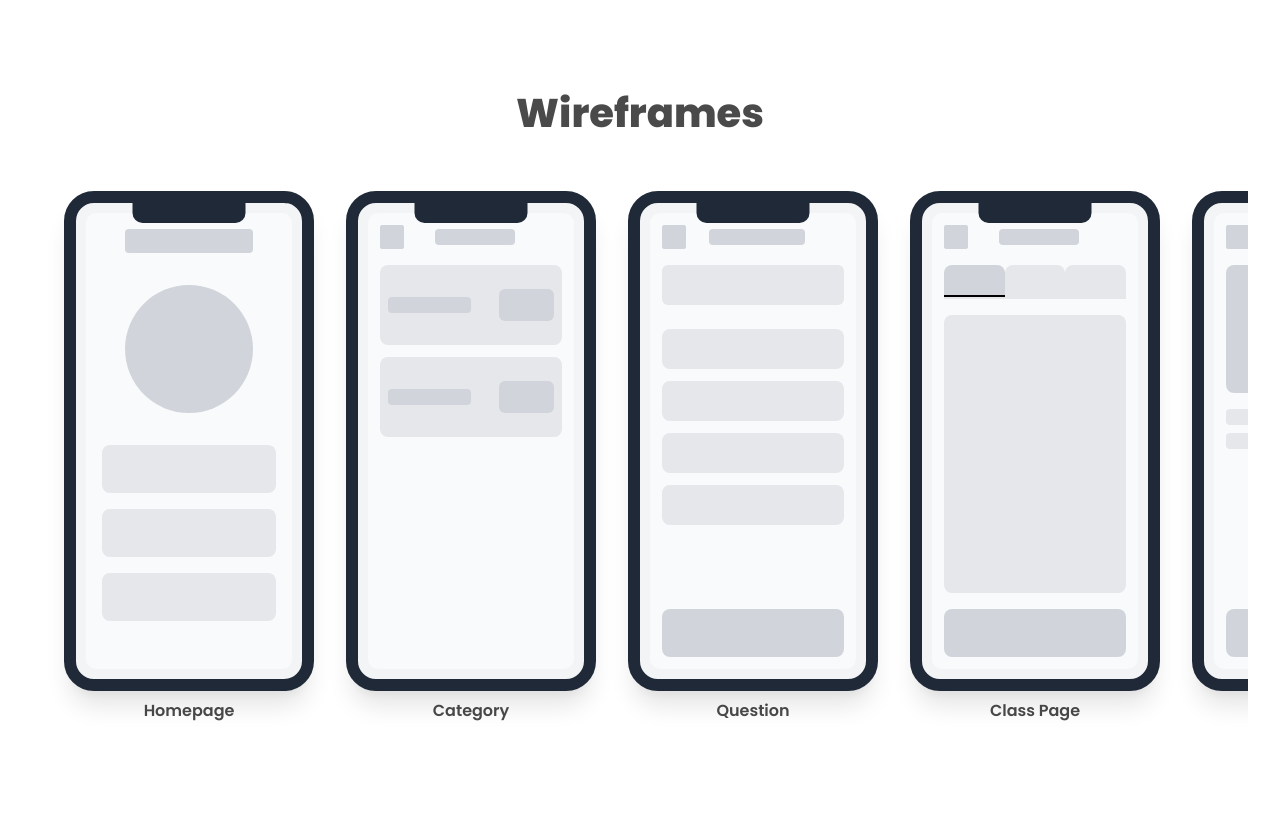
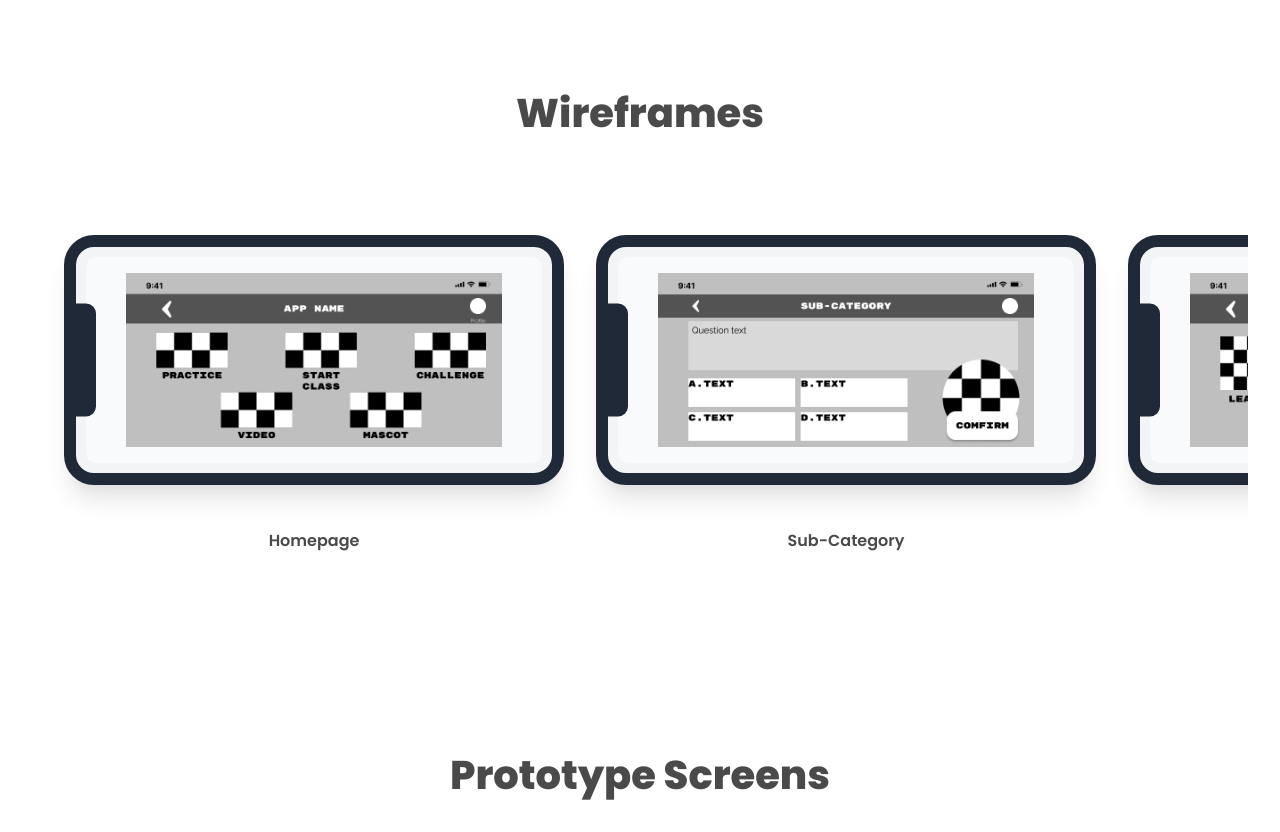
Before and after one commit to huaqianzheng-cyber/huaqianzheng-cyber.github.io, a plain HTML site: page index.html in a window 1280 px wide. Shown: the part 5855-6687 px from the top of the page. Drawn offline with nearby package versions, Linux system fonts and the light colour scheme.

Commit message:
wireframes

```diff
--- a/index.html
+++ b/index.html
@@ -68,13 +68,13 @@
         .phone-mockup::before {
             content: '';
             position: absolute;
-            top: 0px;
-            left: 50%;
-            transform: translateX(-50%);
-            width: 50%;
-            height: 20px;
+            left: 0px;
+            top: 50%;
+            transform: translateY(-50%);
+            height: 50%;
+            width: 20px;
             background: #1f2937;
-            border-bottom-left-radius: 10px;
+            border-top-right-radius: 10px;
             border-bottom-right-radius: 10px;
         }
 
@@ -130,7 +130,8 @@
         }
 
         .flow-connector {
-            height: 4rem; /* 64px */
+            height: 4rem;
+            /* 64px */
             margin-top: 1rem;
             margin-bottom: 1rem;
         }
@@ -728,15 +729,15 @@
 
             <!-- User Flow for Return Users -->
             <div class="mt-24">
-                <h3 class="text-center text-3xl font-bold mb-12" style="color: var(--primary-green-dark);">User task flow : Return User - Child</h3>
+                <h3 class="text-center text-3xl font-bold mb-12" style="color: var(--primary-green-dark);">User task
+                    flow : Return User - Child</h3>
                 <div class="flex flex-col items-center">
                     <!-- Main Container -->
                     <div class="max-w-6xl w-full">
                         <div class="bg-white rounded-xl shadow-lg p-8">
-                            <img src="/assets/user-flow-return-user.png"
-                                 alt="User flow diagram for return users"
-                                 class="w-full object-contain"
-                                 style="border: 2px dashed #daedbf; border-radius: 12px; padding: 2rem;">
+                            <img src="/assets/user-flow-return-user.png" alt="User flow diagram for return users"
+                                class="w-full object-contain"
+                                style="border: 2px dashed #daedbf; border-radius: 12px; padding: 2rem;">
                         </div>
                     </div>
                 </div>
@@ -749,105 +750,58 @@
             <div class="flex overflow-x-auto space-x-8 pb-4 px-8 horizontal-scroll-container">
                 <!-- Wireframe 1: Homepage -->
                 <div class="text-center flex-shrink-0">
-                    <div class="phone-mockup">
-                        <div class="phone-screen bg-gray-50 p-4 justify-start">
-                            <div class="h-6 w-32 bg-gray-300 rounded mx-auto mb-8"></div>
-                            <div class="w-32 h-32 bg-gray-300 rounded-full mx-auto mb-8"></div>
-                            <div class="space-y-4 w-full">
-                                <div class="h-12 w-full bg-gray-200 rounded-lg"></div>
-                                <div class="h-12 w-full bg-gray-200 rounded-lg"></div>
-                                <div class="h-12 w-full bg-gray-200 rounded-lg"></div>
-                            </div>
+                    <div class="phone-mockup transform origin-center"
+                        style="width: 500px; height: 250px; margin: 44px 0;">
+                        <div class="phone-screen bg-gray-50 p-4 flex items-center justify-center">
+                            <img src="/assets/wireframe-1.png" alt="Homepage wireframe"
+                                class="w-full h-full object-contain">
                         </div>
                     </div>
                     <p class="mt-2 font-semibold">Homepage</p>
                 </div>
-                <!-- Wireframe 2: Category -->
+                <!-- Wireframe 2: Sub-Category -->
                 <div class="text-center flex-shrink-0">
-                    <div class="phone-mockup">
-                        <div class="phone-screen bg-gray-50 p-3 justify-start">
-                            <div class="flex items-center justify-between mb-4">
-                                <div class="w-6 h-6 bg-gray-300 rounded-sm"></div>
-                                <div class="h-4 w-20 bg-gray-300 rounded"></div>
-                                <div class="w-4 h-4"></div>
-                            </div>
-                            <div class="space-y-3">
-                                <div class="h-20 w-full bg-gray-200 rounded-lg p-2">
-                                    <div class="flex justify-between items-center h-full">
-                                        <div class="w-1/2 h-4 bg-gray-300 rounded"></div>
-                                        <div class="w-1/3 h-8 bg-gray-300 rounded-md"></div>
-                                    </div>
-                                </div>
-                                <div class="h-20 w-full bg-gray-200 rounded-lg p-2">
-                                    <div class="flex justify-between items-center h-full">
-                                        <div class="w-1/2 h-4 bg-gray-300 rounded"></div>
-                                        <div class="w-1/3 h-8 bg-gray-300 rounded-md"></div>
-                                    </div>
-                                </div>
-                            </div>
+                    <div class="phone-mockup transform origin-center"
+                        style="width: 500px; height: 250px; margin: 44px 0;">
+                        <div class="phone-screen bg-gray-50 p-4 flex items-center justify-center">
+                            <img src="/assets/wireframe-2.png" alt="Sub-Category wireframe"
+                                class="w-full h-full object-contain">
                         </div>
                     </div>
-                    <p class="mt-2 font-semibold">Category</p>
+                    <p class="mt-2 font-semibold">Sub-Category</p>
                 </div>
-                <!-- Wireframe 3: Question -->
+                <!-- Wireframe 3: Class Page -->
                 <div class="text-center flex-shrink-0">
-                    <div class="phone-mockup">
-                        <div class="phone-screen bg-gray-50 p-3">
-                            <div class="flex items-center justify-between mb-4">
-                                <div class="w-6 h-6 bg-gray-300 rounded-sm"></div>
-                                <div class="h-4 w-24 bg-gray-300 rounded"></div>
-                                <div class="w-4 h-4"></div>
-                            </div>
-                            <div class="flex-grow flex flex-col justify-start">
-                                <div class="w-full h-10 bg-gray-200 rounded-md mb-6"></div>
-                                <div class="space-y-3 flex-grow">
-                                    <div class="h-10 w-full bg-gray-200 rounded-lg"></div>
-                                    <div class="h-10 w-full bg-gray-200 rounded-lg"></div>
-                                    <div class="h-10 w-full bg-gray-200 rounded-lg"></div>
-                                    <div class="h-10 w-full bg-gray-200 rounded-lg"></div>
-                                </div>
-                            </div>
-                            <div class="h-12 w-full bg-gray-300 rounded-lg"></div>
-                        </div>
-                    </div>
-                    <p class="mt-2 font-semibold">Question</p>
-                </div>
-                <!-- Wireframe 4: Class -->
-                <div class="text-center flex-shrink-0">
-                    <div class="phone-mockup">
-                        <div class="phone-screen bg-gray-50 p-3">
-                            <div class="flex items-center justify-between mb-4">
-                                <div class="w-6 h-6 bg-gray-300 rounded-sm"></div>
-                                <div class="h-4 w-20 bg-gray-300 rounded"></div>
-                                <div class="w-4 h-4"></div>
-                            </div>
-                            <div class="flex justify-around items-center mb-4 border-b-2 border-gray-200">
-                                <div class="h-8 w-16 bg-gray-300 rounded-t-lg border-b-2 border-black"></div>
-                                <div class="h-8 w-16 bg-gray-200 rounded-t-lg"></div>
-                                <div class="h-8 w-16 bg-gray-200 rounded-t-lg"></div>
-                            </div>
-                            <div class="flex-grow bg-gray-200 rounded-lg"></div>
-                            <div class="h-12 w-full bg-gray-300 rounded-lg mt-4"></div>
+                    <div class="phone-mockup transform origin-center"
+                        style="width: 500px; height: 250px; margin: 44px 0;">
+                        <div class="phone-screen bg-gray-50 p-4 flex items-center justify-center">
+                            <img src="/assets/wireframe-3.png" alt="Class Page wireframe"
+                                class="w-full h-full object-contain">
                         </div>
                     </div>
                     <p class="mt-2 font-semibold">Class Page</p>
                 </div>
-                <!-- Wireframe 5: Video -->
+                <!-- Wireframe 4: Class-Learning Video -->
                 <div class="text-center flex-shrink-0">
-                    <div class="phone-mockup">
-                        <div class="phone-screen bg-gray-50 p-3">
-                            <div class="flex items-center justify-between mb-4">
-                                <div class="w-6 h-6 bg-gray-300 rounded-sm"></div>
-                                <div class="h-4 w-32 bg-gray-300 rounded"></div>
-                                <div class="w-4 h-4"></div>
-                            </div>
-                            <div class="w-full h-32 bg-gray-300 rounded-lg mb-4"></div>
-                            <div class="w-full h-4 bg-gray-200 rounded mb-2"></div>
-                            <div class="w-2/3 h-4 bg-gray-200 rounded mb-auto"></div>
-                            <div class="h-12 w-full bg-gray-300 rounded-lg mt-4"></div>
+                    <div class="phone-mockup transform origin-center"
+                        style="width: 500px; height: 250px; margin: 44px 0;">
+                        <div class="phone-screen bg-gray-50 p-4 flex items-center justify-center">
+                            <img src="/assets/wireframe-4.png" alt="Class-Learning Video wireframe"
+                                class="w-full h-full object-contain">
                         </div>
                     </div>
-                    <p class="mt-2 font-semibold">Learning Video</p>
+                    <p class="mt-2 font-semibold">Class-Learning Video</p>
+                </div>
+                <!-- Wireframe 5: Challenge -->
+                <div class="text-center flex-shrink-0">
+                    <div class="phone-mockup transform origin-center"
+                        style="width: 500px; height: 250px; margin: 44px 0;">
+                        <div class="phone-screen bg-gray-50 p-4 flex items-center justify-center">
+                            <img src="/assets/wireframe-5.png" alt="Challenge wireframe"
+                                class="w-full h-full object-contain">
+                        </div>
+                    </div>
+                    <p class="mt-2 font-semibold">Challenge</p>
                 </div>
             </div>
         </section>
```
Also changed, not shown: assets/bg-wooden-hand.png (added).
